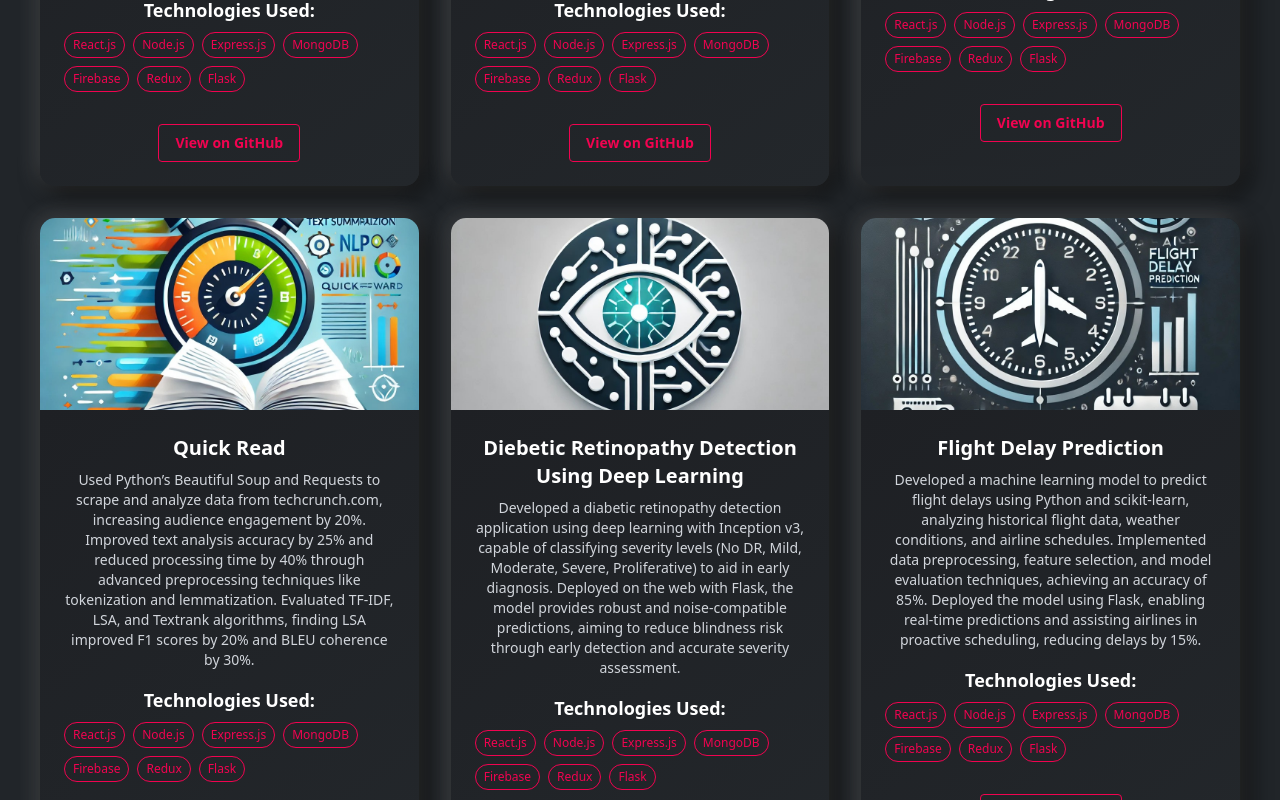
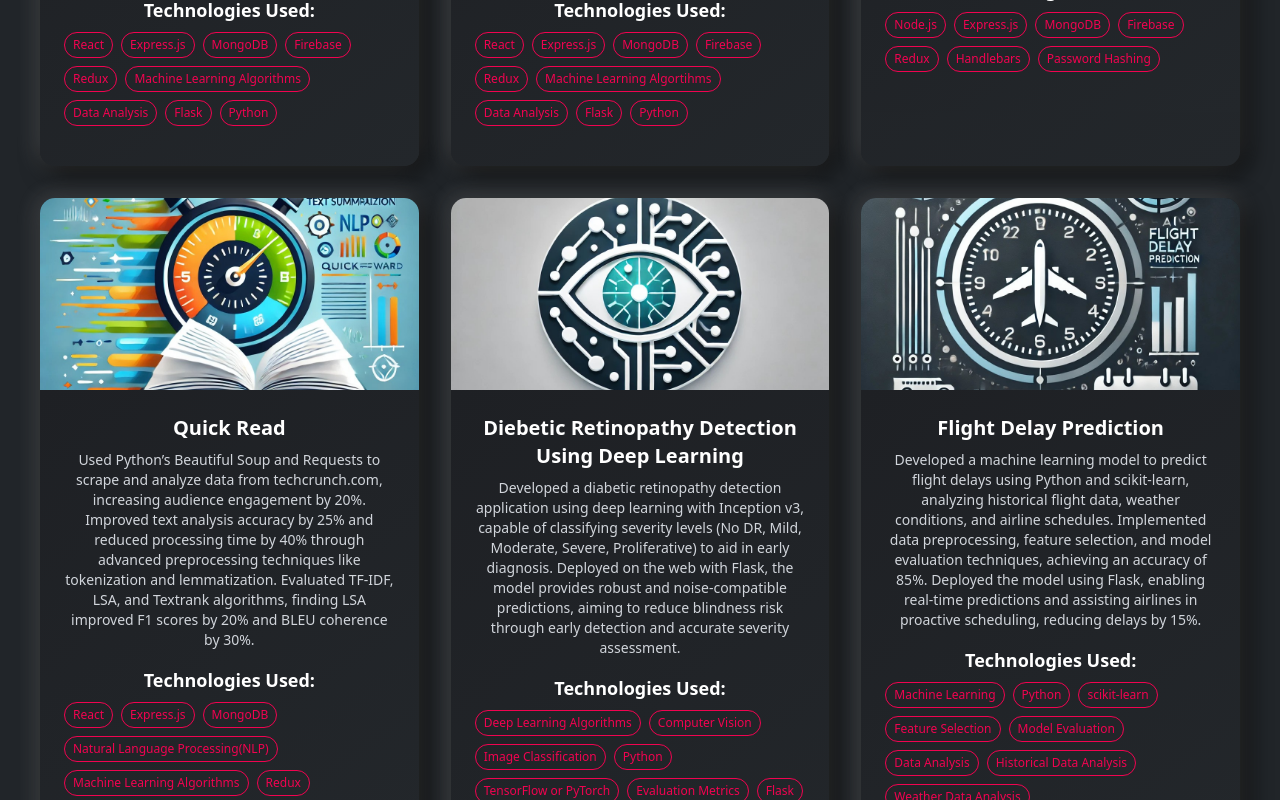
Before and after one commit to mahesh349/Portfolio, a React (Vite) app: page / in a window 1280 px wide. Shown: the part 5600-6400 px from the top of the page. Built offline with nearby package versions, Linux system fonts and the light colour scheme.

Commit message:
New UI Updates

```diff
--- a/src/components/ProjectSection.jsx
+++ b/src/components/ProjectSection.jsx
@@ -1,7 +1,8 @@
 // import PropTypes from "prop-types";
 // import { Project_Sections } from "../constants/Contents.jsx";
+// import "../assets/Styles/Skills.css";
 
-// function ProjectSection( {isActive} ) {
+// function ProjectSection({ isActive }) {
 //     return (
 //         <div id="projects" className="min-h-screen p-10 text-center">
 //             <h1 className={`text-[#f10350] mb-20 mx-auto pt-4 pb-4 text-5xl sm:mx-10 md:mx-40 lg:mx-80 xl:mx-100
@@ -12,12 +13,48 @@
 //             </h1>
 //             <div className="grid grid-cols-1 sm:grid-cols-2 md:grid-cols-3 gap-8 ">
 //                 {Project_Sections.map((item, index) => (
-//                     <a href={item.Link} target="_blank" rel="noopener noreferrer" key={index} className={` overflow-hidden ${isActive ? 'bg-linear-black' : 'bg-linear-white'} rounded-[15px] ${isActive ? 'shadow-[-2px_-2px_25px_rgba(255,255,255,0.2),6px_6px_25px_black]' : 'shadow-[5px_5px_15px_#D1D9E6,-5px_-5px_15px_#ffffff]'}`}>
+//                     <div
+//                         key={index}
+//                         className={`overflow-hidden ${isActive ? 'bg-linear-black' : 'bg-linear-white'} rounded-[15px] ${isActive ? 'shadow-[-2px_-2px_25px_rgba(255,255,255,0.2),6px_6px_25px_black]' : 'shadow-[5px_5px_15px_#D1D9E6,-5px_-5px_15px_#ffffff]'}`}
+//                     >
+//                         {/* Project Image */}
 //                         <img src={item.Image} alt={item.Name} className="w-full h-48 object-cover" />
-//                         <div className={`p-4 ${isActive ? 'bg-linear-black' : 'bg-linear-white'}`}>
-//                             <h2 className={`${isActive ? 'text-white' : 'text-black'} text-xl font-semibold`}>{item.Name}</h2>
+
+//                         {/* Project Content */}
+//                         <div className={`p-6 ${isActive ? 'bg-linear-black' : 'bg-linear-white'}`}>
+//                             <h2 className={`${isActive ? 'text-white' : 'text-black'} text-xl font-semibold mb-2`}>
+//                                 {item.Name}
+//                             </h2>
+//                             <p className={`${isActive ? 'text-gray-300' : 'text-gray-700'} text-sm mb-4`}>
+//                                 {item.About}
+//                             </p>
+
+//                             {/* Technologies Used */}
+//                             <div className="mb-4">
+//                                 <h3 className={`${isActive ? 'text-white' : 'text-black'} text-lg font-semibold mb-2`}>
+//                                     Technologies Used:
+//                                 </h3>
+//                                 <ul className="flex flex-wrap gap-2">
+//                                     {/* 7 Dummy Technologies for each card */}
+//                                     {item.Tech.map((tech, i) => (
+//                                         <li key={i} className="text-xs px-2 py-1 rounded-full Border-Custom text-[#f10350]">
+//                                             {tech}
+//                                         </li>
+//                                     ))}
+//                                 </ul>
+//                             </div>
+
+//                             {/* GitHub Button */}
+//                             {/* <a
+//                                 href={item.Link}
+//                                 target="_blank"
+//                                 rel="noopener noreferrer"
+//                                 className="inline-block px-4 py-2 mt-4 text-sm font-semibold rounded Border-Custom text-[#f10350] transform hover:scale-110 transition"
+//                             >
+//                                 View on GitHub
+//                             </a> */}
 //                         </div>
-//                     </a>
+//                     </div>
 //                 ))}
 //             </div>
 //         </div>
@@ -29,8 +66,6 @@
 // }
 
 // export default ProjectSection;
-
-
 
 import PropTypes from "prop-types";
 import { Project_Sections } from "../constants/Contents.jsx";
@@ -69,24 +104,14 @@ function ProjectSection({ isActive }) {
                                     Technologies Used:
                                 </h3>
                                 <ul className="flex flex-wrap gap-2">
-                                    {/* 7 Dummy Technologies for each card */}
-                                    {["React.js", "Node.js", "Express.js", "MongoDB", "Firebase", "Redux", "Flask"].map((tech, i) => (
+                                    {/* Conditionally map over techSkills or Tech if it exists */}
+                                    {(item.techSkills || item.Tech || []).map((tech, i) => (
                                         <li key={i} className="text-xs px-2 py-1 rounded-full Border-Custom text-[#f10350]">
                                             {tech}
                                         </li>
                                     ))}
                                 </ul>
                             </div>
-
-                            {/* GitHub Button */}
-                            <a
-                                href={item.Link}
-                                target="_blank"
-                                rel="noopener noreferrer"
-                                className="inline-block px-4 py-2 mt-4 text-sm font-semibold rounded Border-Custom text-[#f10350] transform hover:scale-110 transition"
-                            >
-                                View on GitHub
-                            </a>
                         </div>
                     </div>
                 ))}
--- a/src/constants/Contents.jsx
+++ b/src/constants/Contents.jsx
@@ -191,37 +191,58 @@ export const Project_Sections = [
     {
         Name: 'InsightBlog',
         Image: InsightBlog,
-        Link: 'https://github.com/mahesh349/InsightBlog.git',
-        About: "Built a user-centric blogging platform using JavaScript, MongoDB, Express.js, Node.js, and React.js, allowing users to create accounts, manage posts with articles, images, and videos. Integrated machine learning for content recommendations, comment sentiment analysis, spam detection, and article summarization. Secured platform with JWT authentication and bcrypt for safe user login and data protection."
+        About: "Built a user-centric blogging platform using JavaScript, MongoDB, Express.js, Node.js, and React.js, allowing users to create accounts, manage posts with articles, images, and videos. Integrated machine learning for content recommendations, comment sentiment analysis, spam detection, and article summarization. Secured platform with JWT authentication and bcrypt for safe user login and data protection.",
+        Tech: ['React','Express.js','MongoDB','Firebase','Redux','Machine Learning Algorithms','Data Analysis','Flask','Python']
     },
     {
         Name: 'LifeGuardAI',
         Image: HealthCareAI,
-        Link: 'https://github.com/mahesh349/LifeGuardAI',
-        About: "Designed and implemented a machine learning-driven healthcare analytics framework in Python, achieving 80% accuracy in heart attack risk prediction. Leveraged Flask for API deployment and integrated a user-friendly interface with React and Node.js, enabling real-time data management and personalized insights for over 10,000 users, significantly enhancing patient-provider interactions."
+        About: "Designed and implemented a machine learning-driven healthcare analytics framework in Python, achieving 80% accuracy in heart attack risk prediction. Leveraged Flask for API deployment and integrated a user-friendly interface with React and Node.js, enabling real-time data management and personalized insights for over 10,000 users, significantly enhancing patient-provider interactions.",
+        Tech: ['React','Express.js','MongoDB','Firebase','Redux','Machine Learning Algortihms','Data Analysis','Flask','Python']
     },
     {
         Name: 'SuitStay',
         Image: SuitStay,
-        Link: 'https://github.com/mahesh349/SuitStay',
-        About: "Led a team of 4 to develop a hotel management system with Node.js, MongoDB, and Express.js, reducing processing time by 50% and enhancing efficiency. Integrated Firebase and Handlebars, boosting data retrieval by 40% and improving user navigation by 30%. Implemented bcrypt for password hashing and middleware for security, achieving a robust, breach-free system."
+        About: "Led a team of 4 to develop a hotel management system with Node.js, MongoDB, and Express.js, reducing processing time by 50% and enhancing efficiency. Integrated Firebase and Handlebars, boosting data retrieval by 40% and improving user navigation by 30%. Implemented bcrypt for password hashing and middleware for security, achieving a robust, breach-free system.",
+        Tech: ['Node.js','Express.js','MongoDB','Firebase','Redux','Handlebars','Password Hashing']
     },
     {
         Name: 'Quick Read',
         Image: QuickRead,
-        Link: 'https://github.com/mahesh349/QuickRead',
-        About: "Used Python’s Beautiful Soup and Requests to scrape and analyze data from techcrunch.com, increasing audience engagement by 20%. Improved text analysis accuracy by 25% and reduced processing time by 40% through advanced preprocessing techniques like tokenization and lemmatization. Evaluated TF-IDF, LSA, and Textrank algorithms, finding LSA improved F1 scores by 20% and BLEU coherence by 30%."
+        About: "Used Python’s Beautiful Soup and Requests to scrape and analyze data from techcrunch.com, increasing audience engagement by 20%. Improved text analysis accuracy by 25% and reduced processing time by 40% through advanced preprocessing techniques like tokenization and lemmatization. Evaluated TF-IDF, LSA, and Textrank algorithms, finding LSA improved F1 scores by 20% and BLEU coherence by 30%.",
+        Tech: ['React','Express.js','MongoDB','Natural Language Processing(NLP)','Machine Learning Algorithms','Redux']
     },
     {
         Name: 'Diebetic Retinopathy Detection Using Deep Learning',
         Image: DiebeticRetinopathy,
-        Link: 'https://github.com/mahesh349/Diabetic-Retinopathy-Detection-With-AI',
-        About: "Developed a diabetic retinopathy detection application using deep learning with Inception v3, capable of classifying severity levels (No DR, Mild, Moderate, Severe, Proliferative) to aid in early diagnosis. Deployed on the web with Flask, the model provides robust and noise-compatible predictions, aiming to reduce blindness risk through early detection and accurate severity assessment."
+        About: "Developed a diabetic retinopathy detection application using deep learning with Inception v3, capable of classifying severity levels (No DR, Mild, Moderate, Severe, Proliferative) to aid in early diagnosis. Deployed on the web with Flask, the model provides robust and noise-compatible predictions, aiming to reduce blindness risk through early detection and accurate severity assessment.",
+        techSkills: [
+            "Deep Learning Algorithms",
+            "Computer Vision",
+            "Image Classification",
+            "Python",
+            "TensorFlow or PyTorch",
+            "Evaluation Metrics",
+            "Flask",
+            "Web Deployment",
+            "Machine Learning Model Evaluation",
+            "Medical Image Analysis"
+        ]
     },
     {
         Name: 'Flight Delay Prediction',
         Image: FlightDelay,
-        Link: 'https://github.com/mahesh349/Flight-Delay-Prediction',
-        About: "Developed a machine learning model to predict flight delays using Python and scikit-learn, analyzing historical flight data, weather conditions, and airline schedules. Implemented data preprocessing, feature selection, and model evaluation techniques, achieving an accuracy of 85%. Deployed the model using Flask, enabling real-time predictions and assisting airlines in proactive scheduling, reducing delays by 15%."
+        About: "Developed a machine learning model to predict flight delays using Python and scikit-learn, analyzing historical flight data, weather conditions, and airline schedules. Implemented data preprocessing, feature selection, and model evaluation techniques, achieving an accuracy of 85%. Deployed the model using Flask, enabling real-time predictions and assisting airlines in proactive scheduling, reducing delays by 15%.",
+        techSkills: [
+            "Machine Learning",
+            "Python",
+            "scikit-learn",
+            "Feature Selection",
+            "Model Evaluation",
+            "Data Analysis",
+            "Historical Data Analysis",
+            "Weather Data Analysis"
+        ]
+
     }
 ];
```
